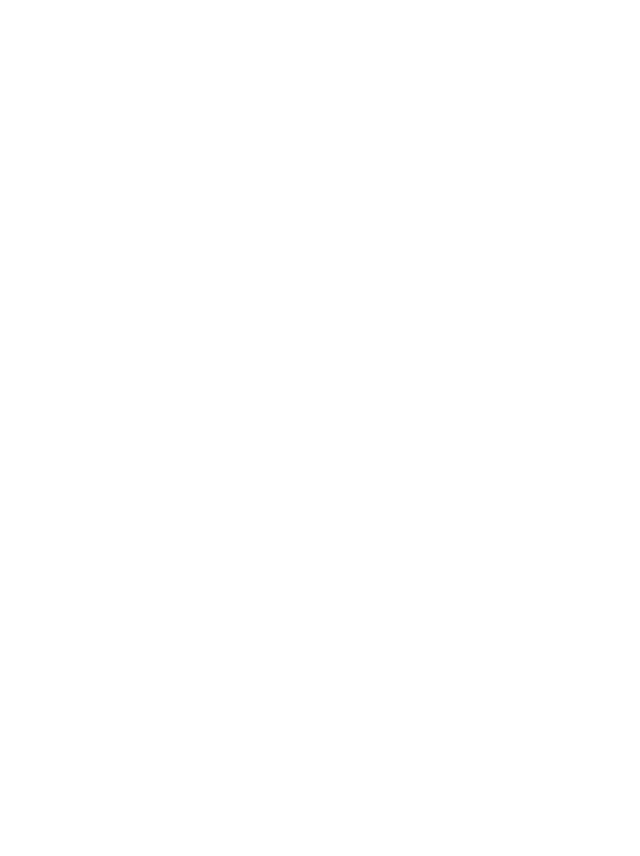
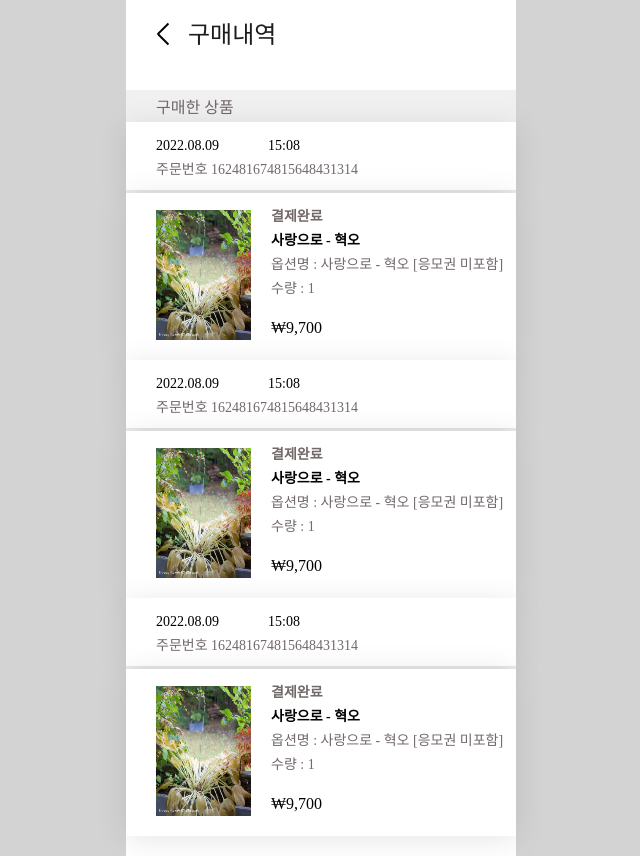
Before and after one commit to Likelion-Inha-10/Duckku-fe, a React (Create React App) app: page /purchase-history in a window 1280 px wide. Before the commit this address had no page. Shown: the whole page, without its empty margins (319-959 px from the left). Before the commit the page ends 800 px from the top, so only its background shows below. Built offline with nearby package versions, Linux system fonts and the light colour scheme; a web font is replaced by a local one.

Commit message:
chore: 구매내역 페이지 라우터 연결

```diff
--- /dev/null
+++ b/src/pages/PurchaseHistory/components/PurchaseAlbum.jsx
@@ -0,0 +1,127 @@
+import styled from "styled-components";
+import loveImg from "../../../assets/images/love.jpeg";
+import Flex from "../../../duckku-ui/Flex";
+
+// 앨범 wrap
+const AlbumWrap = styled.div`
+  width: 100%;
+  height: 167px;
+  background: #FFFFFF;
+  box-shadow: 0px 4px 30px rgba(0, 0, 0, 0.1);
+`;
+
+
+// 앨범 커버 wrap
+const AlbumCoverWrap = styled.div`
+  width: 95px;
+  height: 130px;
+  display: flex;
+  margin-left: 30px;
+  margin-top: 17px;
+`;
+
+// 앨범 커버
+const AlbumCover = styled.img`
+  width: 95px;
+  height: 130px;
+  display: flex;
+`;
+
+const ContentWrap = styled.div`
+  width: 200px;
+  height: 130px;
+  display: flex;
+  margin-left: 50px;
+  margin-top: 17px;
+`;
+
+// 결제완료 박스
+const PurchaseSuccess = styled.div`
+  width: 250px;
+  height: 17px;
+  display: flex;
+  margin-left: 20px;
+  margin-top: 17px;
+  font-family: 'Pretendard';
+  font-style: normal;
+  font-weight: 700;
+  font-size: 14px;
+  color: #726969;
+`;
+
+// 노래 제목 박스
+const Title = styled.div`
+  width: 250px;
+  height: 17px;
+  display: flex;
+  margin-left: 20px;
+  margin-top: 7px;
+  font-family: 'Pretendard';
+  font-style: normal;
+  font-weight: 700;
+  font-size: 14px;
+  color: black;
+`;
+
+// 옵션 박스
+const Option = styled.div`
+  width: 250px;
+  height: 17px;
+  display: flex;
+  margin-left: 20px;
+  margin-top: 7px;
+  font-family: 'Pretendard';
+  font-style: normal;
+  font-weight: 400;
+  font-size: 14px;
+  color: #726969;
+`;
+
+// 수량 박스
+const Amount = styled.div`
+  width: 200px;
+  height: 17px;
+  display: flex;
+  margin-left: 20px;
+  margin-top: 7px;
+  font-family: 'Pretendard';
+  font-style: normal;
+  font-weight: 400;
+  font-size: 14px;
+  color: #726969;
+`;
+
+// 가격 박스
+const Price = styled.div`
+  width: 200px;
+  height: 19px;
+  display: flex;
+  margin-left: 20px;
+  margin-top: 21px;
+  font-family: 'Pretendard';
+  font-style: normal;
+  font-weight: 400;
+  font-size: 16px;
+  color: black;
+`;
+
+const PurchaseAlbum = () => {
+  return (
+    <AlbumWrap>
+      <Flex direction="row">
+        <AlbumCoverWrap>
+          <AlbumCover src={loveImg} />
+        </AlbumCoverWrap>
+          <Flex direction="column">
+            <PurchaseSuccess>결제완료</PurchaseSuccess>
+            <Title>사랑으로 - 혁오</Title>
+            <Option>옵션명 : 사랑으로 - 혁오 [응모권 미포함]</Option>
+            <Amount>수량 : 1</Amount>
+            <Price>₩9,700</Price>
+          </Flex>
+        </Flex>
+    </AlbumWrap>
+  );
+};
+
+export default PurchaseAlbum;
--- /dev/null
+++ b/src/pages/PurchaseHistory/index.jsx
@@ -0,0 +1,126 @@
+import React from 'react';
+import styled from 'styled-components';
+import Layout from '../../duckku-ui/Layout';
+import Header from '../../duckku-ui/Header';
+import Margin from '../../duckku-ui/Margin';
+import Flex from '../../duckku-ui/Flex';
+import PurchaseAlbum from './components/PurchaseAlbum';
+
+// 구매한 상품 박스
+const PurchaseBox = styled.div`
+  width: 100%;
+  height: 32px;
+  background: rgba(114, 105, 105, 0.1);
+`;
+
+// 구매한 상품  글 작성 div
+const PurchaseContent = styled.div`
+  display: flex;
+  margin-left: 30px;
+  margin-top: 10px;
+  font-family: 'Pretendard';
+  font-style: normal;
+  font-weight: 400;
+  font-size: 16px;
+  color: #726969;
+`;
+
+// 주문 번호 wrap
+const DateBox = styled.div`
+  width: 100%;
+  height: 68px;
+  background: #FFFFFF;
+  box-shadow: 0px 4px 30px rgba(0, 0, 0, 0.1);
+`;
+
+// 날짜 content
+const DateContent = styled.div`
+  display: flex;
+  width: 72px;
+  height: 17px;
+  margin-left: 30px;
+  margin-top: 17px;
+  font-family: 'Pretendard';
+  font-style: normal;
+  font-weight: 400;
+  font-size: 14px;
+  color: #000000;
+`;
+
+// 시간 content
+const TimeContent = styled.div`
+  display: flex;
+  width: 34px;
+  height: 17px;
+  margin-left: 40px;
+  margin-top: 17px;
+  font-family: 'Pretendard';
+  font-style: normal;
+  font-weight: 400;
+  font-size: 14px;
+  color: #000000;
+`;
+
+// 주문번호 content
+const OrderNumber = styled.div`
+  display: flex;
+  width: 210px;
+  height: 17px;
+  margin-left: 30px;
+  margin-top: 7px;
+  font-family: 'Pretendard';
+  font-style: normal;
+  font-weight: 400;
+  font-size: 14px;
+  color: #726969;
+`;
+
+// 중앙 분리선
+const Partition = styled.div`
+  width: 100%;
+  height: 3px;
+  background: rgba(114, 105, 105, 0.1);
+`;
+
+
+
+const PurchaseHistory = () => {
+  return (
+    <Layout>
+      <Header back title="구매내역" />
+      <Margin height="20" />
+      <PurchaseBox>
+        <PurchaseContent>구매한 상품</PurchaseContent>
+      </PurchaseBox>
+      <DateBox>
+        <Flex direction="row">
+          <DateContent>2022.08.09</DateContent>
+          <TimeContent>15:08</TimeContent>
+        </Flex>
+        <OrderNumber>주문번호  162481674815648431314</OrderNumber>
+      </DateBox>
+      <Partition />
+      <PurchaseAlbum />
+      <DateBox>
+        <Flex direction="row">
+          <DateContent>2022.08.09</DateContent>
+          <TimeContent>15:08</TimeContent>
+        </Flex>
+        <OrderNumber>주문번호  162481674815648431314</OrderNumber>
+      </DateBox>
+      <Partition />
+      <PurchaseAlbum />
+      <DateBox>
+        <Flex direction="row">
+          <DateContent>2022.08.09</DateContent>
+          <TimeContent>15:08</TimeContent>
+        </Flex>
+        <OrderNumber>주문번호  162481674815648431314</OrderNumber>
+      </DateBox>
+      <Partition />
+      <PurchaseAlbum />
+    </Layout>
+  );
+};
+
+export default PurchaseHistory;
--- a/src/routes/index.jsx
+++ b/src/routes/index.jsx
@@ -14,6 +14,7 @@
 import MyInform from "../pages/MyInform";
 import MyFixInform from "../pages/MyFixInform";
 import Payment from "../pages/Payment";
+import PurchaseHistory from "../pages/PurchaseHistory";
 
 //모달창 생성 테스트 페이지 입니다. 페이지 생성되면 적용 후에 지울 예정
 import ModalQrTest from "../pages/ModalQrTest";
@@ -41,6 +42,7 @@
 
       <Route exact path="/my-inform-fix" element={<MyFixInform />} />
       <Route exact path="/payment" element={<Payment />} />
+      <Route exact path="/purchase-history" element={<PurchaseHistory />} />
     </Routes>
   </BrowserRouter>
 );
```
